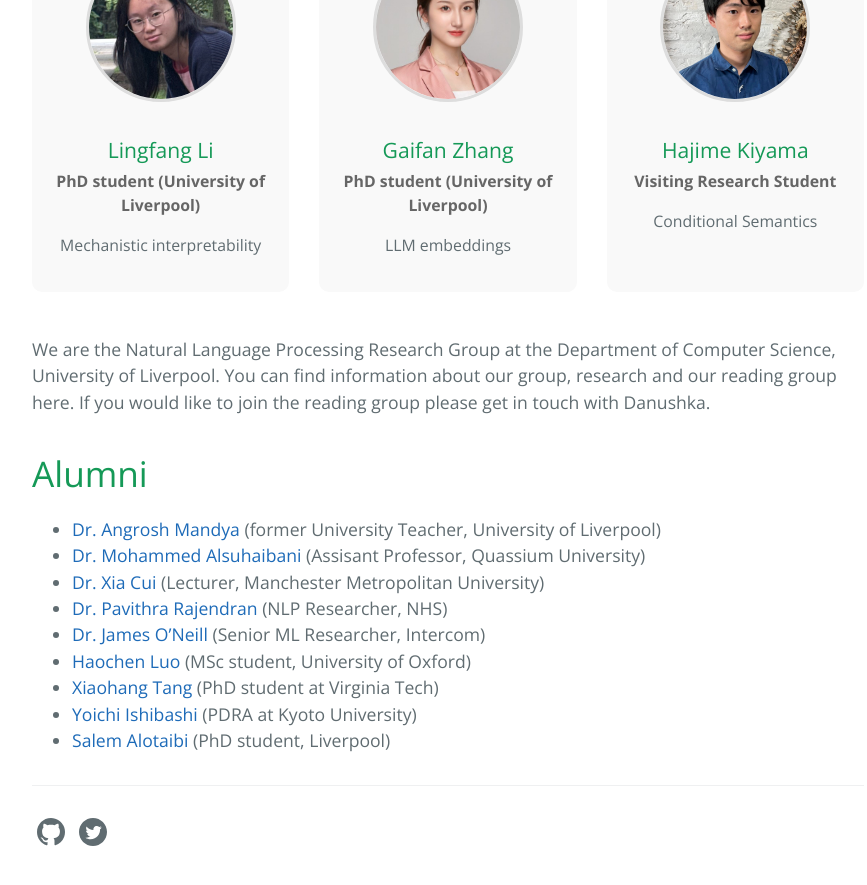
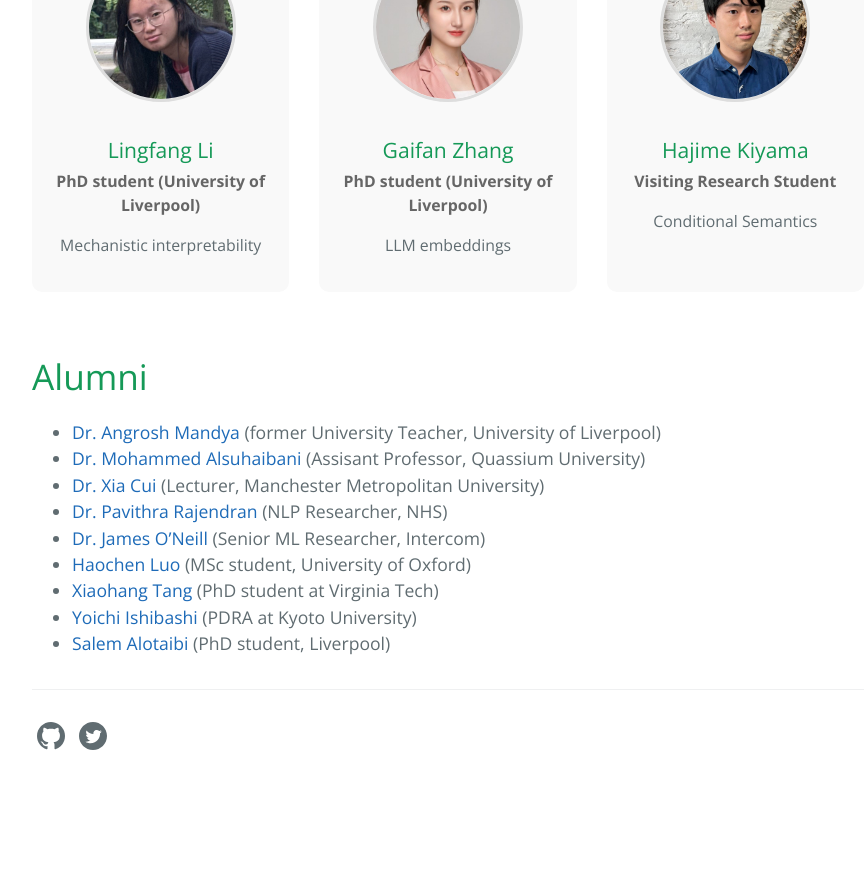
Before and after one commit to LivNLP/livnlp.github.io, a Jekyll site: the page built from index.md, in a window 1280 px wide and 900 px high, scrolled down 2914 px. Shown: the top 885 px of the window, without its empty margins (192-1059 px from the left). Built offline with Jekyll 4.4.1, drawn with Linux system fonts in a browser that asks for light colours; after the commit the page ends 3718 px from its top, so only the background shows below that.

Commit message:
Remove introductory text from index.md
Removed introductory text about the research group.

```diff
--- a/index.md
+++ b/index.md
@@ -1,11 +1,6 @@
 ---
 layout: home
 ---
-
-We are the Natural Language Processing Research Group at the Department of Computer Science, University of Liverpool.
-You can find information about our group, research and our reading group here.
-If you would like to join the reading group please get in touch with Danushka.
-
 
 <!--
 # People
```
